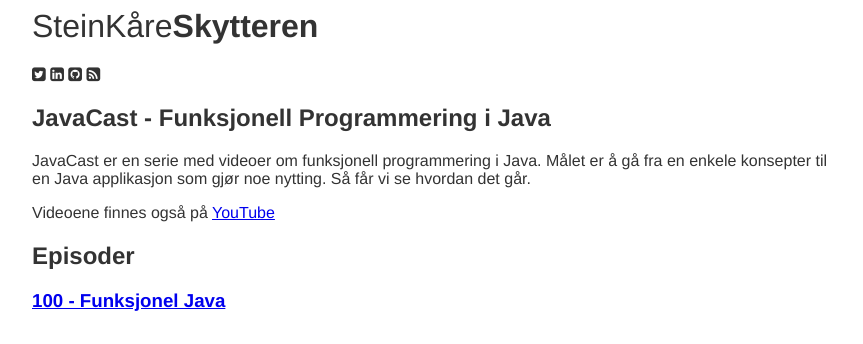
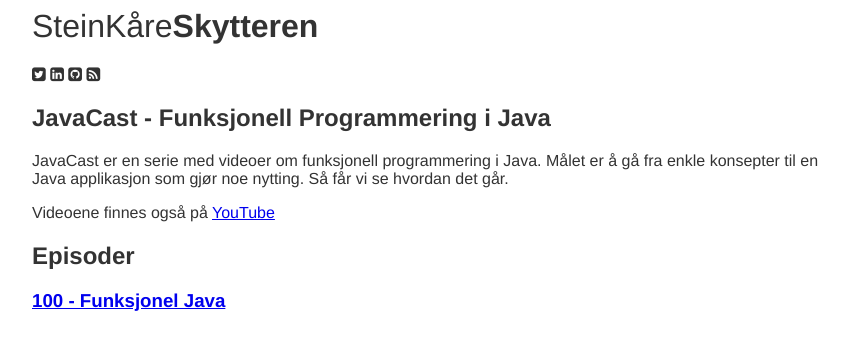
Before and after one commit to skytteren/skytteren.github.io, a Jekyll site: the page built from _javacast/index.html, in a window 1280 px wide and 900 px high. Shown: the top 344 px of the window, without its empty margins (208-1071 px from the left). Built offline with Jekyll 4.4.1, drawn with Linux system fonts in a browser that asks for light colours; nearby versions of some CDN libraries.

Commit message:
Update index.html

```diff
--- a/_javacast/index.html
+++ b/_javacast/index.html
@@ -6,7 +6,7 @@
 
 <p>
     JavaCast er en serie med videoer om funksjonell programmering i Java.
-    Målet er å gå fra en enkele konsepter til en Java applikasjon som gjør noe nytting.
+    Målet er å gå fra enkle konsepter til en Java applikasjon som gjør noe nytting.
     Så får vi se hvordan det går.
 </p>
 
```
